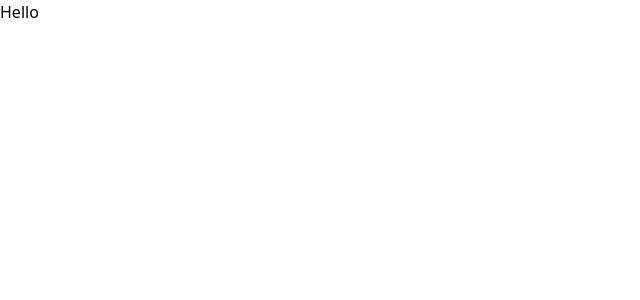
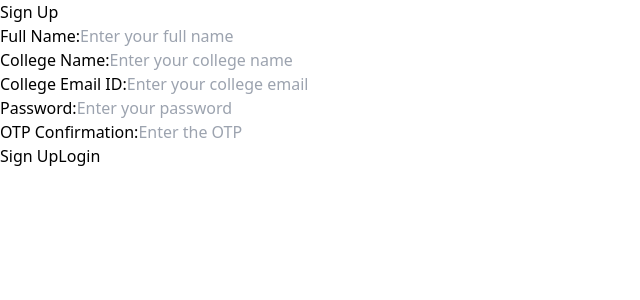
Before and after one commit to SomendraZ/Campus_Lenz, a React (Vite) app in the folder frontend/: page /signUp in a window 1280 px wide. Shown: the top 300 px of the page, without its empty margins (0-640 px from the left). Built offline with nearby package versions, Linux system fonts and the light colour scheme.

Commit message:
created routes

```diff
--- a/frontend/package.json
+++ b/frontend/package.json
@@ -11,7 +11,9 @@
   },
   "dependencies": {
     "react": "^18.3.1",
-    "react-dom": "^18.3.1"
+    "react-dom": "^18.3.1",
+    "react-form-hook": "^0.0.1",
+    "react-router-dom": "^6.26.1"
   },
   "devDependencies": {
     "@eslint/js": "^9.9.0",
--- a/frontend/src/App.jsx
+++ b/frontend/src/App.jsx
@@ -1,8 +1,21 @@
+import React from 'react'
+import {BrowserRouter as Router, Route, Routes, Navigate} from 'react-router-dom'
+import Login from "./Components/Login";
+import SignUp from "./Components/SignUp";
+import Discover from "./Components/Discover";
+
 function App() {
 
   return (
     <>
-      <div className="text-3xl">Hello </div>
+      <Router>
+        <Routes>
+        <Route path="*" element={<Navigate to="/login" replace />} />
+          <Route path="/login" element={<Login />} />
+          <Route path="/signUp" element={<SignUp />} />
+          <Route path="/discover" element={<Discover />} />
+        </Routes>
+      </Router>
     </>
   )
 }
--- /dev/null
+++ b/frontend/src/Components/Discover.jsx
@@ -0,0 +1,11 @@
+import React from 'react'
+
+const Discover = () => {
+  return (
+    <div>
+
+    </div>
+  )
+}
+
+export default Discover
--- /dev/null
+++ b/frontend/src/Components/Login.jsx
@@ -0,0 +1,57 @@
+// src/pages/Login.js
+import React, { useState } from "react";
+
+const Login = () => {
+  const [email, setEmail] = useState("");
+  const [password, setPassword] = useState("");
+
+  const handleLogin = (e) => {
+    e.preventDefault();
+    console.log("Email:", email, "Password:", password);
+  };
+
+  return (
+    <div className="flex items-center justify-center min-h-screen bg-gray-100">
+      <div className="bg-white p-8 rounded-lg shadow-lg w-full max-w-md">
+        <h2 className="text-2xl font-bold mb-6 text-center">Login</h2>
+        <form onSubmit={handleLogin}>
+          <div className="mb-4">
+            <label className="block text-sm font-medium text-gray-700 mb-1">College Email ID:</label>
+            <input
+              type="email"
+              value={email}
+              onChange={(e) => setEmail(e.target.value)}
+              placeholder="Enter your college email"
+              required
+              className="w-full p-2 border border-gray-300 rounded-md shadow-sm focus:outline-none focus:ring-2 focus:ring-blue-500"
+            />
+          </div>
+          <div className="mb-6">
+            <label className="block text-sm font-medium text-gray-700 mb-1">Password:</label>
+            <input
+              type="password"
+              value={password}
+              onChange={(e) => setPassword(e.target.value)}
+              placeholder="Enter your password"
+              required
+              className="w-full p-2 border border-gray-300 rounded-md shadow-sm focus:outline-none focus:ring-2 focus:ring-blue-500"
+            />
+          </div>
+          <button
+            type="submit"
+            className="w-full bg-blue-500 text-white p-2 rounded-md hover:bg-blue-600 focus:outline-none focus:ring-2 focus:ring-blue-500 focus:ring-opacity-50"
+          >
+            Login
+          </button>
+          <div className="mt-4 text-center">
+            <a href="/signUp" className="text-blue-500 hover:underline">
+              Sign Up
+            </a>
+          </div>
+        </form>
+      </div>
+    </div>
+  );
+};
+
+export default Login;
--- /dev/null
+++ b/frontend/src/Components/SignUp.jsx
@@ -0,0 +1,78 @@
+// src/pages/SignUp.js
+import React, { useState } from 'react';
+
+const SignUp = () => {
+    const [fullName, setFullName] = useState('');
+    const [collegeName, setCollegeName] = useState('');
+    const [email, setEmail] = useState('');
+    const [password, setPassword] = useState('');
+    const [otp, setOtp] = useState('');
+
+    const handleSignUp = (e) => {
+        e.preventDefault();
+        // Handle sign-up logic here
+        console.log('Sign Up Info:', { fullName, collegeName, email, password, otp });
+    };
+
+    return (
+        <div className="signUp-container">
+            <h2>Sign Up</h2>
+            <form onSubmit={handleSignUp}>
+                <div>
+                    <label>Full Name:</label>
+                    <input
+                        type="text"
+                        value={fullName}
+                        onChange={(e) => setFullName(e.target.value)}
+                        placeholder="Enter your full name"
+                        required
+                    />
+                </div>
+                <div>
+                    <label>College Name:</label>
+                    <input
+                        type="text"
+                        value={collegeName}
+                        onChange={(e) => setCollegeName(e.target.value)}
+                        placeholder="Enter your college name"
+                        required
+                    />
+                </div>
+                <div>
+                    <label>College Email ID:</label>
+                    <input
+                        type="email"
+                        value={email}
+                        onChange={(e) => setEmail(e.target.value)}
+                        placeholder="Enter your college email"
+                        required
+                    />
+                </div>
+                <div>
+                    <label>Password:</label>
+                    <input
+                        type="password"
+                        value={password}
+                        onChange={(e) => setPassword(e.target.value)}
+                        placeholder="Enter your password"
+                        required
+                    />
+                </div>
+                <div>
+                    <label>OTP Confirmation:</label>
+                    <input
+                        type="text"
+                        value={otp}
+                        onChange={(e) => setOtp(e.target.value)}
+                        placeholder="Enter the OTP"
+                        required
+                    />
+                </div>
+                <button type="submit">Sign Up</button>
+                <a href="/login">Login</a>
+            </form>
+        </div>
+    );
+};
+
+export default SignUp;
```
Also changed, not shown: frontend/src/index.css (line endings or trailing spaces), 1 other file (tests, documents, lock files or other folders).
